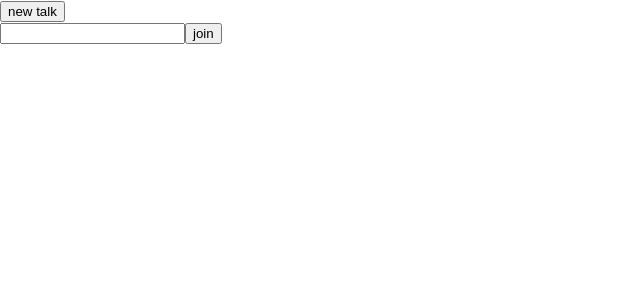
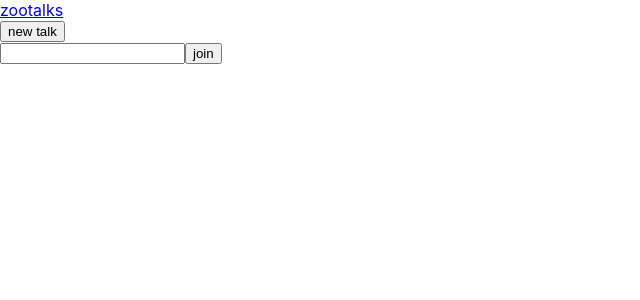
Before and after one commit to pifls/zootalks, a React (Create React App) app: page / in a window 1280 px wide. Shown: the top 300 px of the page, without its empty margins (0-640 px from the left). Built offline with nearby package versions, Linux system fonts and the light colour scheme.

Commit message:
react router stuff

```diff
--- a/package.json
+++ b/package.json
@@ -5,6 +5,7 @@
   "dependencies": {
     "react": "^16.8.4",
     "react-dom": "^16.8.4",
+    "react-router-dom": "^4.3.1",
     "react-scripts": "2.1.5"
   },
   "scripts": {
--- a/src/App.js
+++ b/src/App.js
@@ -1,11 +1,13 @@
 import React, { Component } from 'react';
-import Join from './components/Join/Join'
+import Navbar from './components/Navbar/Navbar'
+import Main from './components/Main/Main'
 
 class App extends Component {
   render() {
     return (
       <div className="App">
-        <Join/>
+        <Navbar/>
+        <Main/>
       </div>
     );
   }
--- /dev/null
+++ b/src/components/Main/Main.js
@@ -0,0 +1,15 @@
+import React from 'react'
+import { Switch, Route } from 'react-router-dom'
+import Join from './../Join/Join'
+
+function Main() {
+  return (
+    <main>
+      <Switch>
+        <Route exact path='/' component={Join}/>
+      </Switch>
+    </main>
+  );
+}
+
+export default Main;
--- /dev/null
+++ b/src/components/Navbar/Navbar.js
@@ -0,0 +1,12 @@
+import React from 'react'
+import { Link } from 'react-router-dom'
+
+function Navbar() {
+  return (
+    <div className="Navbar">
+      <Link to='/'>zootalks</Link>
+    </div>
+  )
+}
+
+export default Navbar;
--- a/src/index.js
+++ b/src/index.js
@@ -3,8 +3,13 @@ import ReactDOM from 'react-dom';
 import './index.css';
 import App from './App';
 import * as serviceWorker from './serviceWorker';
+import { BrowserRouter } from 'react-router-dom'
 
-ReactDOM.render(<App />, document.getElementById('root'));
+ReactDOM.render(
+    <BrowserRouter>
+        <App />
+    </BrowserRouter>
+, document.getElementById('root'));
 
 // If you want your app to work offline and load faster, you can change
 // unregister() to register() below. Note this comes with some pitfalls.
```
Also changed, not shown: 1 other file (tests, documents, lock files or other folders).
